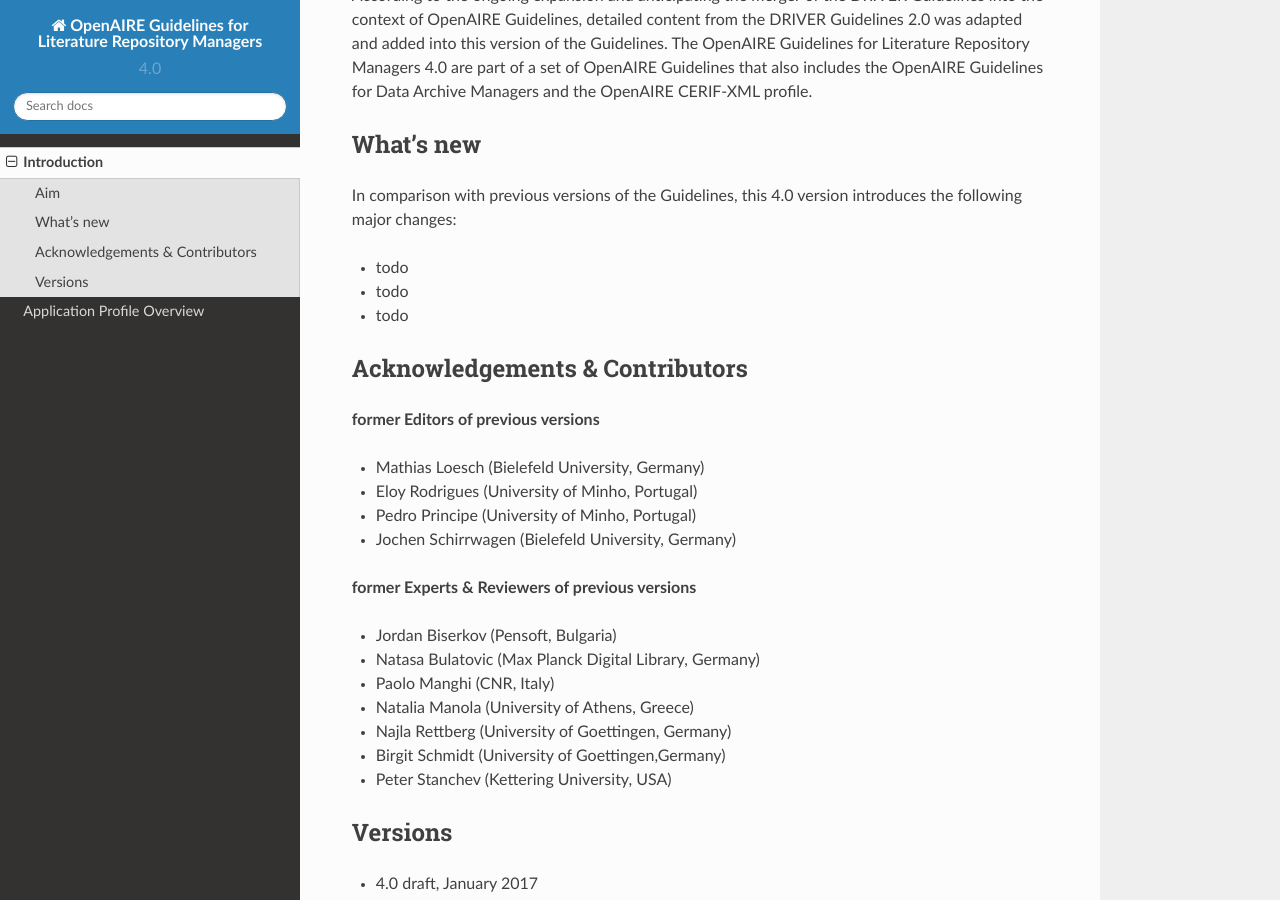
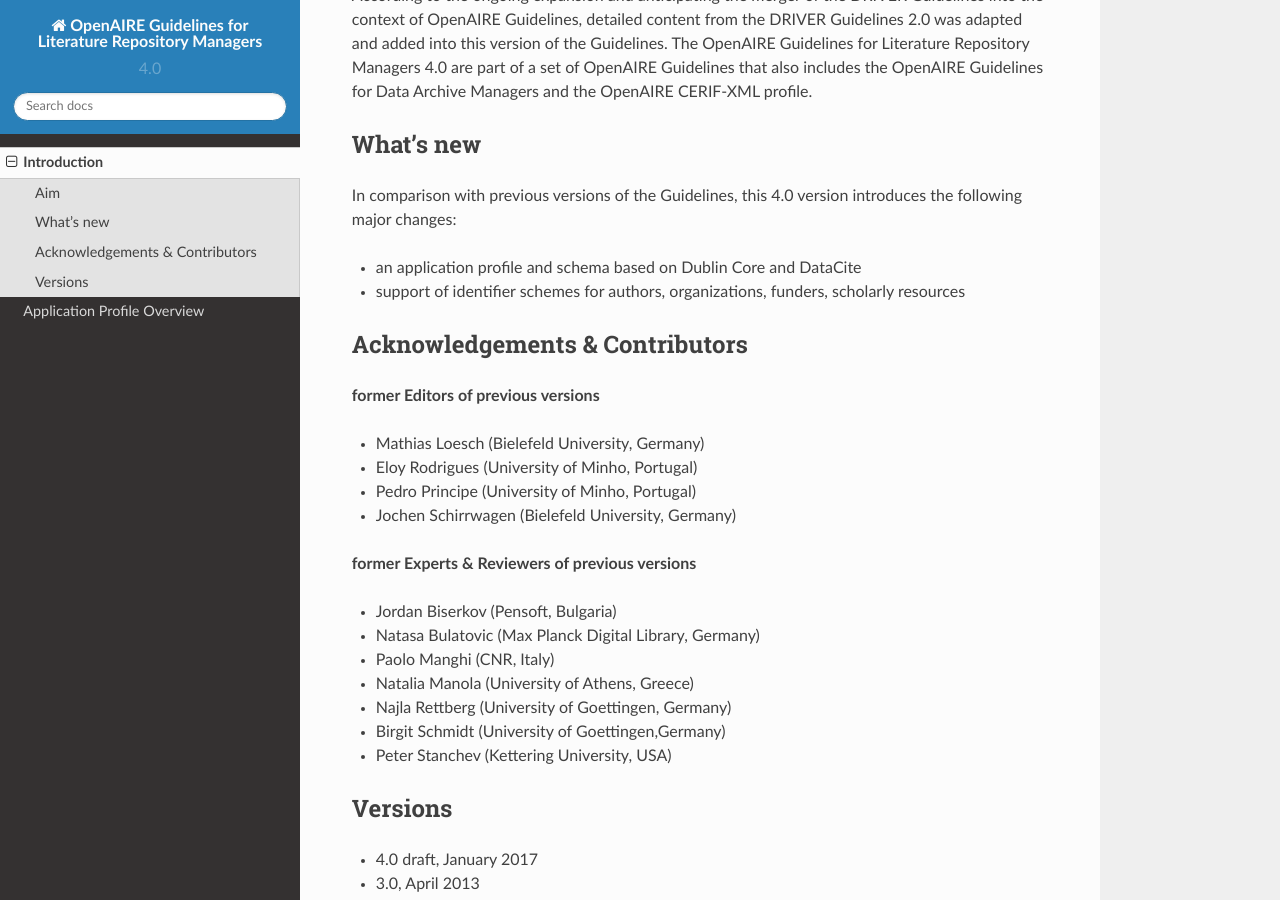
Before and after one commit to openaire/guidelines-literature-repositories, a Sphinx documentation site: the page built from docs/introduction.rst, in a window 1280 px wide and 900 px high, scrolled down 640 px. Built offline with Sphinx 7.4.7 and the Read the Docs theme 2.0.0, drawn with Linux system fonts in a browser that asks for light colours.

Commit message:
added fundingStreamType in schema; changes of these guidelines in the documentation

```diff
--- a/docs/application_profile.rst
+++ b/docs/application_profile.rst
@@ -6,7 +6,7 @@
 * ``dc``: http://purl.org/dc/elements/1.1/
 * ``datacite``: http://datacite.org/schema/kernel-4
 * ``rdf`` : `<http://www.w3.org/1999/02/22-rdf-syntax-ns#>`__
-* ``aire``: http://openaire.eu/schema/v4
+* ``oaire``: http://namespaceopenaire.eu/schema/oaire/
 
 ======================================== ============================= ===========================================================================
 OpenAIRE-Field                           Metadata Element              Refinement by vocabulary
--- a/docs/field_relation.rst
+++ b/docs/field_relation.rst
@@ -3,7 +3,7 @@
 19. Relation (O)
 ^^^^^^^^^^^^
 
-status: under revision
+.. important:: status: under revision
 
 DC Field
 ~~~~~~~~
--- a/docs/introduction.rst
+++ b/docs/introduction.rst
@@ -38,9 +38,9 @@
 In comparison with previous versions of the Guidelines, this 4.0 version introduces
 the following major changes:
 
-* todo
-* todo
-* todo
+* an application profile and schema based on Dublin Core and DataCite
+* support of identifier schemes for authors, organizations, funders, scholarly resources
+
 
 Acknowledgements & Contributors
 ^^^^^^^^^^^^^^^^^^^^^^^^^^^^^^^
```
Also changed, not shown: 2 other files.
